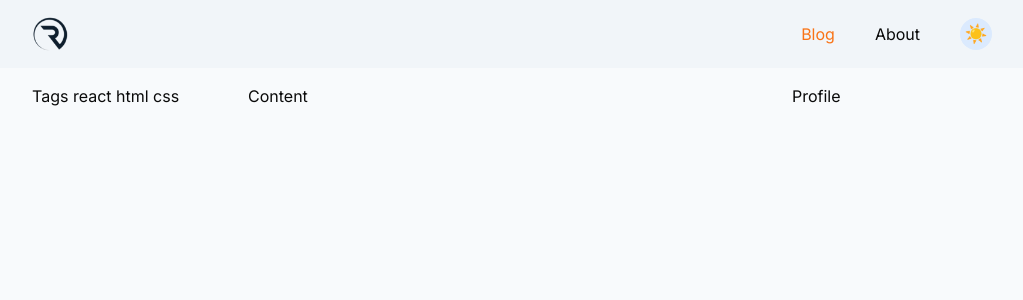
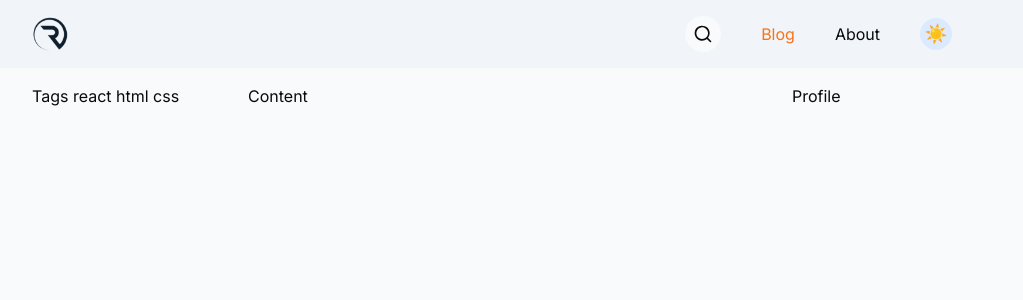
Before and after one commit to ruong32/my-cv, a Next.js app: page / in a window 1280 px wide. Shown: the top 300 px of the page, without its empty margins (128-1151 px from the left). Built offline with nearby package versions, Linux system fonts and the light colour scheme.

Commit message:
feat: header search bar

```diff
--- a/src/component/header/index.tsx
+++ b/src/component/header/index.tsx
@@ -3,6 +3,7 @@ import { cx } from '@/helper'
 import dynamic from 'next/dynamic'
 import ThemeChanger from './theme-changer'
 import Link from 'next/link'
+import { SearchBar } from './search-bar'
 
 const MenuButton = dynamic(() => import('./menu-button'), {
   ssr: false
@@ -15,12 +16,15 @@ export const Header = () => {
         <Link href='/'>
           <div className='h-9 w-9 bg-[url(/asset/image/logo-light-60x60.png)] bg-cover dark:bg-[url(/asset/image/logo-dark-60x60.png)]' />
         </Link>
-        <div className='flex items-center space-x-5 lg:space-x-10'>
-          <div className='hidden space-x-10 text-base lg:flex'>
+        <div className='mx-5 w-full lg:mx-10'>
+          <SearchBar />
+        </div>
+        <div className='flex items-center'>
+          <div className='mr-5 hidden space-x-10 text-base lg:mr-10 lg:flex'>
             <NavLink href='/' label='Blog' />
             <NavLink href='/me' label='About' />
           </div>
-          <ThemeChanger />
+          <ThemeChanger className='mr-5 lg:mr-10' />
           <MenuButton />
         </div>
       </Container>
--- a/src/component/header/menu-button.tsx
+++ b/src/component/header/menu-button.tsx
@@ -26,7 +26,7 @@ const MenuButton = () => {
       <div
         data-opening={openingSideMenu}
         className={cx(
-          'fixed left-0 top-0 h-full w-full bg-[#00000088] transition-[visibility,opacity] duration-300 lg:hidden',
+          'fixed left-0 top-0 h-full w-full bg-[#ffffffa0] transition-[visibility,opacity] duration-300 dark:bg-[#00000088] lg:hidden',
           'data-[opening=true]:visible data-[opening=true]:cursor-auto data-[opening=true]:opacity-100',
           'data-[opening=false]:invisible data-[opening=false]:cursor-none data-[opening=false]:opacity-0'
         )}
@@ -35,19 +35,14 @@ const MenuButton = () => {
         <div
           data-opening={openingSideMenu}
           className={cx(
-            'relative flex h-full flex-col bg-neutral-900 text-lg text-white transition-[width,opacity] duration-300',
+            'relative flex h-full flex-col bg-slate-100 text-lg transition-[width,opacity] duration-300 dark:bg-neutral-900',
             'data-[opening=true]:w-[300px] data-[opening=true]:opacity-100',
             'data-[opening=false]:w-[0px] data-[opening=false]:opacity-0'
           )}
           onClick={(e) => e.stopPropagation()}
         >
           <div className='flex cursor-default items-center px-4 py-4 md:px-8'>
-            <Image
-              className='mr-3 h-9 w-9 rounded-full'
-              sizes='100%'
-              src='/asset/image/logo-dark-60x60.png'
-              alt='logo'
-            />
+            <div className='mr-3 h-9 w-9 bg-[url(/asset/image/logo-light-60x60.png)] bg-cover dark:bg-[url(/asset/image/logo-dark-60x60.png)]' />
             <span className='line-clamp-1 flex-1'>Ruong Nguyen Trong</span>
           </div>
           <NavLink
--- /dev/null
+++ b/src/component/header/search-bar.tsx
@@ -0,0 +1,26 @@
+'use client'
+
+import { twMerge } from 'tailwind-merge'
+import { CrossIcon, MagnifyingGlassIcon } from '../icon'
+
+export const SearchBar = () => {
+  return (
+    <label
+      className={twMerge(
+        'relative ml-auto flex h-9 w-9 cursor-pointer items-center overflow-hidden rounded-[36px] bg-slate-50 transition-all duration-300',
+        '[&:hover>svg:first-of-type]:text-orange-500',
+        'focus-within:w-full focus-within:rounded-lg [&:focus-within>svg:first-of-type]:text-orange-500',
+        'dark:bg-neutral-800'
+      )}
+      onMouseDown={(e) => e.preventDefault()}
+    >
+      <MagnifyingGlassIcon className='h-9 w-9 shrink-0 p-2 transition-colors' />
+      <input
+        className='h-full w-full bg-inherit text-sm outline-none [&:invalid~svg]:hidden'
+        placeholder='Search posts'
+        required
+      />
+      <CrossIcon className='h-9 w-9 shrink-0 p-2 transition-colors hover:text-red-500' />
+    </label>
+  )
+}
--- a/src/component/header/theme-changer.tsx
+++ b/src/component/header/theme-changer.tsx
@@ -4,8 +4,13 @@ import { CHANGE_THEME_EVENT, THEME, THEME_KEY } from '@/common'
 import { cx } from '@/helper'
 import React from 'react'
 import { LoadingIcon } from '@/component/icon'
+import { twMerge } from 'tailwind-merge'
 
-const ThemeChanger = () => {
+type Props = {
+  className?: string
+}
+
+const ThemeChanger = ({ className }: Props) => {
   const [theme, setTheme] = React.useState<THEME>()
 
   React.useLayoutEffect(() => {
@@ -30,7 +35,10 @@ const ThemeChanger = () => {
   }
 
   return (
-    <button className='relative h-8 w-8 overflow-hidden rounded-full' title='Switch to other theme'>
+    <button
+      className={twMerge('relative h-8 w-8 overflow-hidden rounded-full', className)}
+      title='Switch to other theme'
+    >
       {theme === undefined ? (
         <div className='grid place-items-center'>
           <LoadingIcon className='h-5 w-5 text-blue-400' />
--- /dev/null
+++ b/src/component/icon/cross.tsx
@@ -0,0 +1,12 @@
+import { SVGProps } from 'react'
+
+export const CrossIcon = (props: SVGProps<SVGSVGElement>) => {
+  return (
+    <svg width='20' height='20' viewBox='0 0 20 20' fill='none' xmlns='http://www.w3.org/2000/svg' {...props}>
+      <path
+        d='M11.1749 9.99999L14.7583 6.42499C14.9152 6.26807 15.0034 6.05524 15.0034 5.83333C15.0034 5.61141 14.9152 5.39858 14.7583 5.24166C14.6014 5.08474 14.3885 4.99658 14.1666 4.99658C13.9447 4.99658 13.7319 5.08474 13.575 5.24166L9.99995 8.82499L6.42495 5.24166C6.26803 5.08474 6.0552 4.99658 5.83328 4.99658C5.61136 4.99658 5.39854 5.08474 5.24162 5.24166C5.0847 5.39858 4.99654 5.61141 4.99654 5.83333C4.99654 6.05524 5.0847 6.26807 5.24162 6.42499L8.82495 9.99999L5.24162 13.575C5.16351 13.6525 5.10151 13.7446 5.05921 13.8462C5.0169 13.9477 4.99512 14.0566 4.99512 14.1667C4.99512 14.2767 5.0169 14.3856 5.05921 14.4871C5.10151 14.5887 5.16351 14.6809 5.24162 14.7583C5.31908 14.8364 5.41125 14.8984 5.5128 14.9407C5.61435 14.983 5.72327 15.0048 5.83328 15.0048C5.94329 15.0048 6.05221 14.983 6.15376 14.9407C6.25531 14.8984 6.34748 14.8364 6.42495 14.7583L9.99995 11.175L13.575 14.7583C13.6524 14.8364 13.7446 14.8984 13.8461 14.9407C13.9477 14.983 14.0566 15.0048 14.1666 15.0048C14.2766 15.0048 14.3855 14.983 14.4871 14.9407C14.5886 14.8984 14.6808 14.8364 14.7583 14.7583C14.8364 14.6809 14.8984 14.5887 14.9407 14.4871C14.983 14.3856 15.0048 14.2767 15.0048 14.1667C15.0048 14.0566 14.983 13.9477 14.9407 13.8462C14.8984 13.7446 14.8364 13.6525 14.7583 13.575L11.1749 9.99999Z'
+        fill='currentColor'
+      />
+    </svg>
+  )
+}
--- a/src/component/icon/index.ts
+++ b/src/component/icon/index.ts
@@ -13,3 +13,5 @@ export { DatabaseIcon } from './database'
 export { DocumentationIcon } from './documentation'
 export { LoadingIcon } from './loading'
 export { NotFoundIcon } from './not-found'
+export { CrossIcon } from './cross'
+export { MagnifyingGlassIcon } from './magnifying-glass'
--- /dev/null
+++ b/src/component/icon/magnifying-glass.tsx
@@ -0,0 +1,12 @@
+import { SVGProps } from 'react'
+
+export const MagnifyingGlassIcon = (props: SVGProps<SVGSVGElement>) => {
+  return (
+    <svg width='20' height='20' viewBox='0 0 20 20' fill='none' xmlns='http://www.w3.org/2000/svg' {...props}>
+      <path
+        d='M18.0994 16.9281L15.0096 13.8609C16.2089 12.3644 16.7898 10.4648 16.6326 8.55281C16.4755 6.64083 15.5923 4.86177 14.1647 3.58144C12.7371 2.30111 10.8735 1.61684 8.95727 1.66931C7.041 1.72179 5.21766 2.50703 3.86214 3.86357C2.50663 5.22011 1.72199 7.04484 1.66956 8.96256C1.61712 10.8803 2.30088 12.7452 3.58023 14.1739C4.85959 15.6026 6.63729 16.4865 8.54782 16.6437C10.4584 16.801 12.3565 16.2197 13.8519 15.0195L16.9168 18.0866C16.9942 18.1648 17.0863 18.2268 17.1878 18.2691C17.2893 18.3114 17.3981 18.3332 17.5081 18.3332C17.618 18.3332 17.7269 18.3114 17.8284 18.2691C17.9299 18.2268 18.022 18.1648 18.0994 18.0866C18.2495 17.9312 18.3334 17.7235 18.3334 17.5074C18.3334 17.2912 18.2495 17.0835 18.0994 16.9281ZM9.1797 15.0195C8.02666 15.0195 6.89951 14.6773 5.9408 14.0362C4.98208 13.3951 4.23485 12.4839 3.7936 11.4179C3.35235 10.3518 3.2369 9.17869 3.46185 8.04695C3.6868 6.91521 4.24204 5.87563 5.05736 5.05969C5.87268 4.24375 6.91147 3.68809 8.04235 3.46297C9.17323 3.23785 10.3454 3.35339 11.4107 3.79498C12.476 4.23656 13.3865 4.98436 14.0271 5.9438C14.6677 6.90325 15.0096 8.03125 15.0096 9.18516C15.0096 10.7325 14.3954 12.2165 13.302 13.3106C12.2087 14.4048 10.7259 15.0195 9.1797 15.0195Z'
+        fill='currentColor'
+      />
+    </svg>
+  )
+}
```
